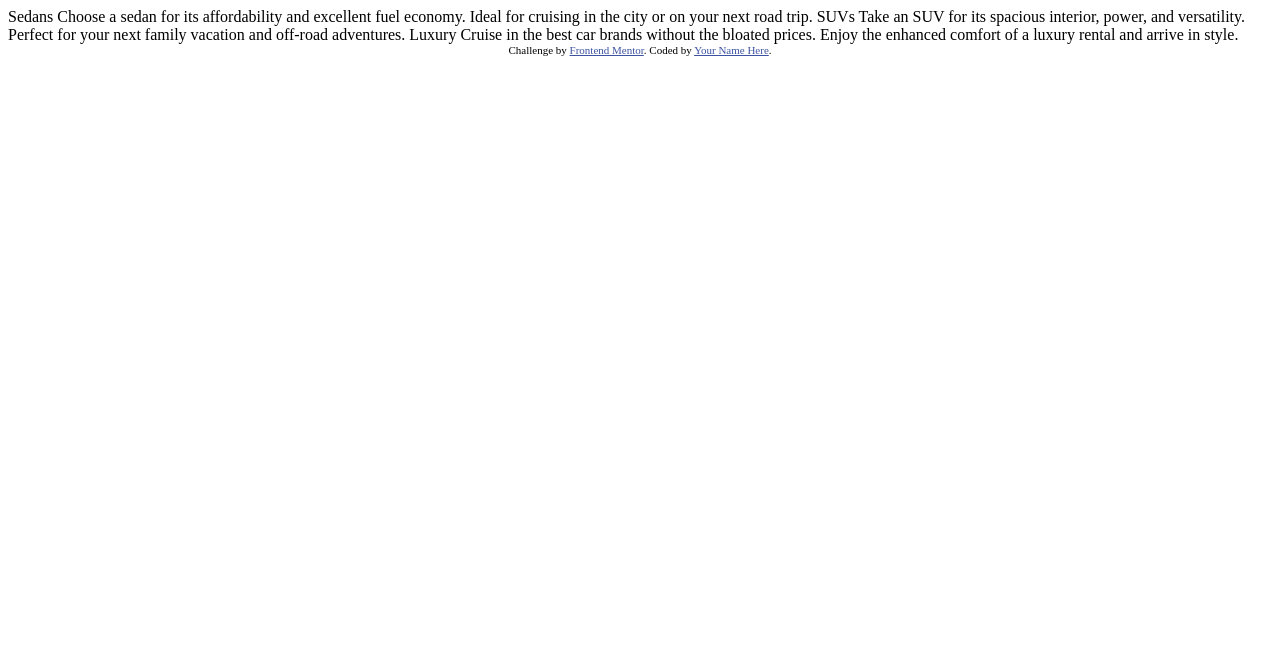
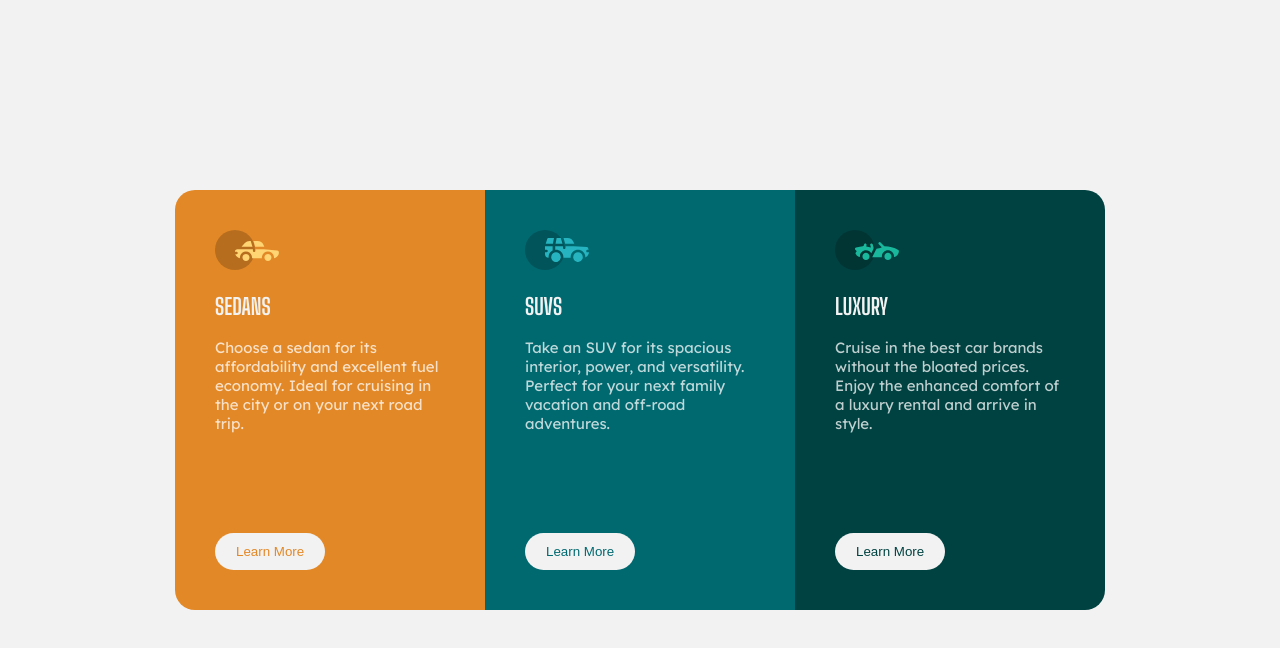
Before and after one commit to Eli-Mechtanova/Cards, a plain HTML site: page index.html in a window 1280 px wide. Drawn offline with Linux system fonts and the light colour scheme.

Commit message:
progect completed

```diff
--- a/index.html
+++ b/index.html
@@ -7,6 +7,15 @@
   <link rel="icon" type="image/png" sizes="32x32" href="./images/favicon-32x32.png">
 
   <title>Frontend Mentor | 3-column preview card component</title>
+  <link rel="stylesheet" href="style.css">
+
+  <link rel="preconnect" href="https://fonts.googleapis.com">
+  <link rel="preconnect" href="https://fonts.gstatic.com" crossorigin>
+  <link href="https://fonts.googleapis.com/css2?family=Lexend+Deca&display=swap" rel="stylesheet">
+
+  <link rel="preconnect" href="https://fonts.googleapis.com">
+  <link rel="preconnect" href="https://fonts.gstatic.com" crossorigin>
+  <link href="https://fonts.googleapis.com/css2?family=Big+Shoulders+Display:wght@700&display=swap" rel="stylesheet">
 
   <!-- Feel free to remove these styles or customise in your own stylesheet 👍 -->
   <style>
@@ -15,22 +24,41 @@
   </style>
 </head>
 <body>
+<div class="conteiner">
 
-  Sedans
-  Choose a sedan for its affordability and excellent fuel economy. Ideal for cruising in the city
-  or on your next road trip.
+  <div class="cards">
 
-  SUVs
-  Take an SUV for its spacious interior, power, and versatility. Perfect for your next family vacation
-  and off-road adventures.
+    <div class="card card-oringe">
+      <div class="card-body">
+          <img class="icon" src="/images/icon-sedans.svg">
+          <h2  class="card-title">SEDANS</h2>
+          <p class="paragraphs">Choose a sedan for its affordability and excellent fuel economy. Ideal for cruising in the city
+            or on your next road trip.</p>
+              <button class="btn btn-modify">Learn More</button>
+      </div>
+    </div>
 
-  Luxury
-  Cruise in the best car brands without the bloated prices. Enjoy the enhanced comfort of a luxury
-  rental and arrive in style.
+      <div class="card card-DarkCyan">
+        <div class="card-body">
+            <img class="icon" src="/images/icon-suvs.svg">
+            <h2 class="card-title">SUVS</h2>
+            <p class="paragraphs">Take an SUV for its spacious interior, power, and versatility. Perfect for your next family vacation
+              and off-road adventures.</p>
+                <button class="btn btn-modify2">Learn More</button>
+        </div>
+      </div>
 
-  <div class="attribution">
-    Challenge by <a href="https://www.frontendmentor.io?ref=challenge" target="_blank">Frontend Mentor</a>.
-    Coded by <a href="#">Your Name Here</a>.
+      <div class="card card-VeryDark">
+         <div class="card-body">
+            <img class="icon" src="/images/icon-luxury.svg">
+            <h2 class="card-title">LUXURY</h2>
+            <p class="paragraphs">Cruise in the best car brands without the bloated prices. Enjoy the enhanced comfort of a luxury
+              rental and arrive in style.</p>
+                <button class="btn btn-modify3">Learn More</button>
+        </div>
+      </div>
+
   </div>
+</div>
 </body>
 </html>
--- /dev/null
+++ b/style.css
@@ -0,0 +1,101 @@
+body{
+    font-family: 'Lexend Deca', sans-serif;
+    font-size: 15px;
+    background-color:  var(--Very-light-gray);
+    margin: 0;
+}
+
+:root{
+    --Very-light-gray : hsl(0, 0%, 95%);
+    --Bright-orange : hsl(31, 77%, 52%);
+    --Dark-cyan : hsl(184, 100%, 22%);
+    --Very-dark-cyan : hsl(179, 100%, 13%);
+}
+
+.conteiner {
+    max-width: 1080px;
+    width: 100%;
+    height: 100vh;
+    display: flex;
+    justify-content: center;
+    align-items: center;
+    margin: 0 auto;;
+}
+
+.cards{
+    display: flex;
+    overflow: hidden;
+    border-radius: 20px;
+}
+
+.card{
+    position: relative;
+    width: 230px;
+    padding: 40px;
+}
+
+.card-oringe{
+    background-color: var(--Bright-orange);
+}
+
+.card-DarkCyan{
+    background-color: var(--Dark-cyan);
+}
+
+.card-VeryDark{
+    background-color: var(--Very-dark-cyan);
+}
+
+.card-body{
+    height: 340px;
+}
+
+.card-title{
+    font-family: 'Big Shoulders Display', cursive;
+    color: var(--Very-light-gray);
+}
+
+.paragraphs{
+    color: hsla(0, 0%, 100%, 0.75);
+}
+
+.btn{
+    background-color: var(--Very-light-gray);
+    border-radius: 60px;
+    cursor: pointer;
+    padding: 10px 20px;
+    position: absolute;
+    bottom: 40px;
+    border: 1px solid transparent;
+}
+
+.btn:hover{
+    border-color: var(--Very-light-gray);
+    background-color: transparent;
+    color:  var(--Very-light-gray);
+}
+
+.btn-modify{
+    color: var(--Bright-orange);
+}
+
+.btn-modify2{
+    color:var(--Dark-cyan);
+}
+
+
+.btn-modify3{
+    color: var(--Very-dark-cyan);
+}
+
+
+@media (max-width: 790px){
+    .conteiner {
+        width: 375px;
+        align-items: flex-start;
+    }
+    .cards{
+        display: block;
+        border-radius: 10px;
+    }
+}
```
